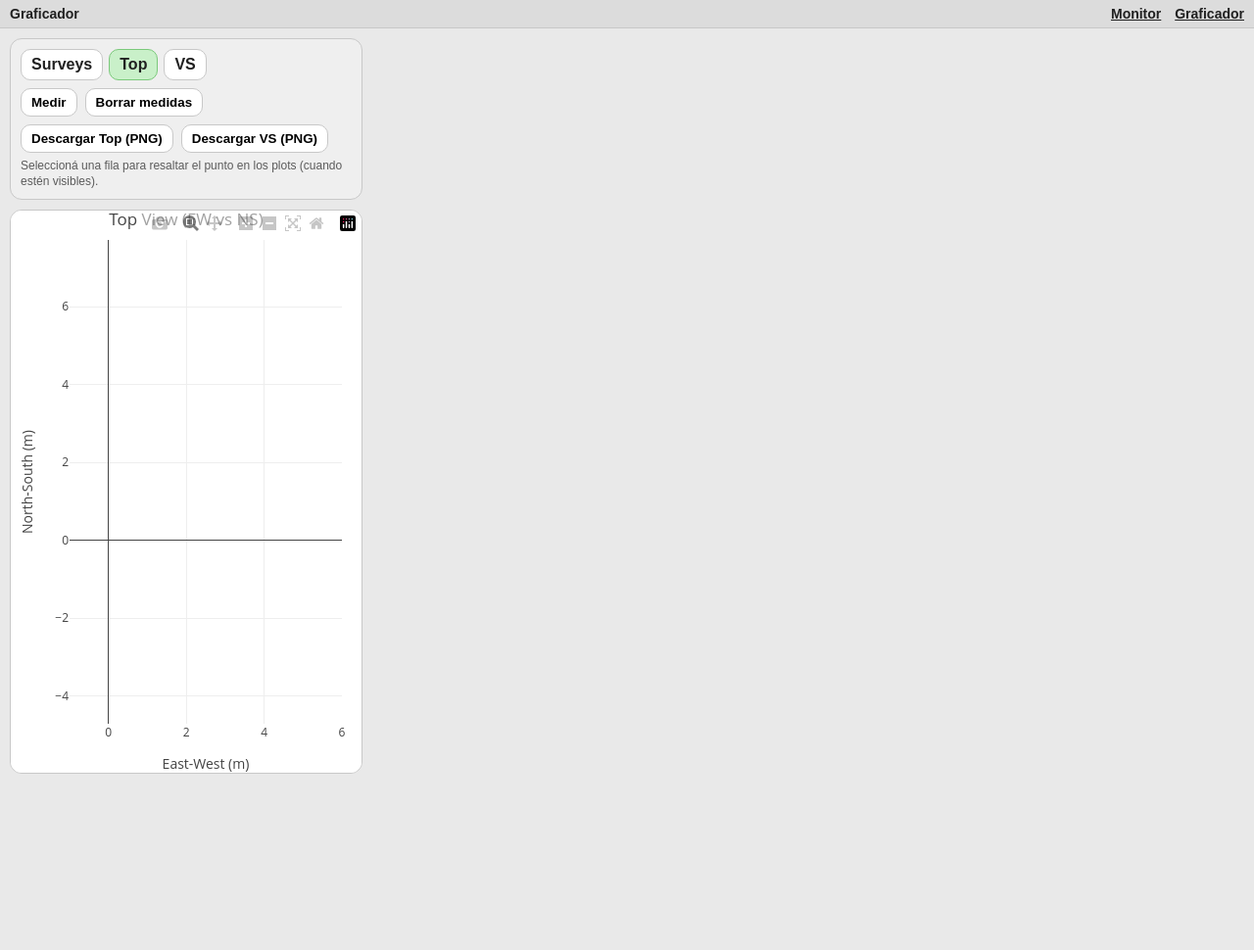
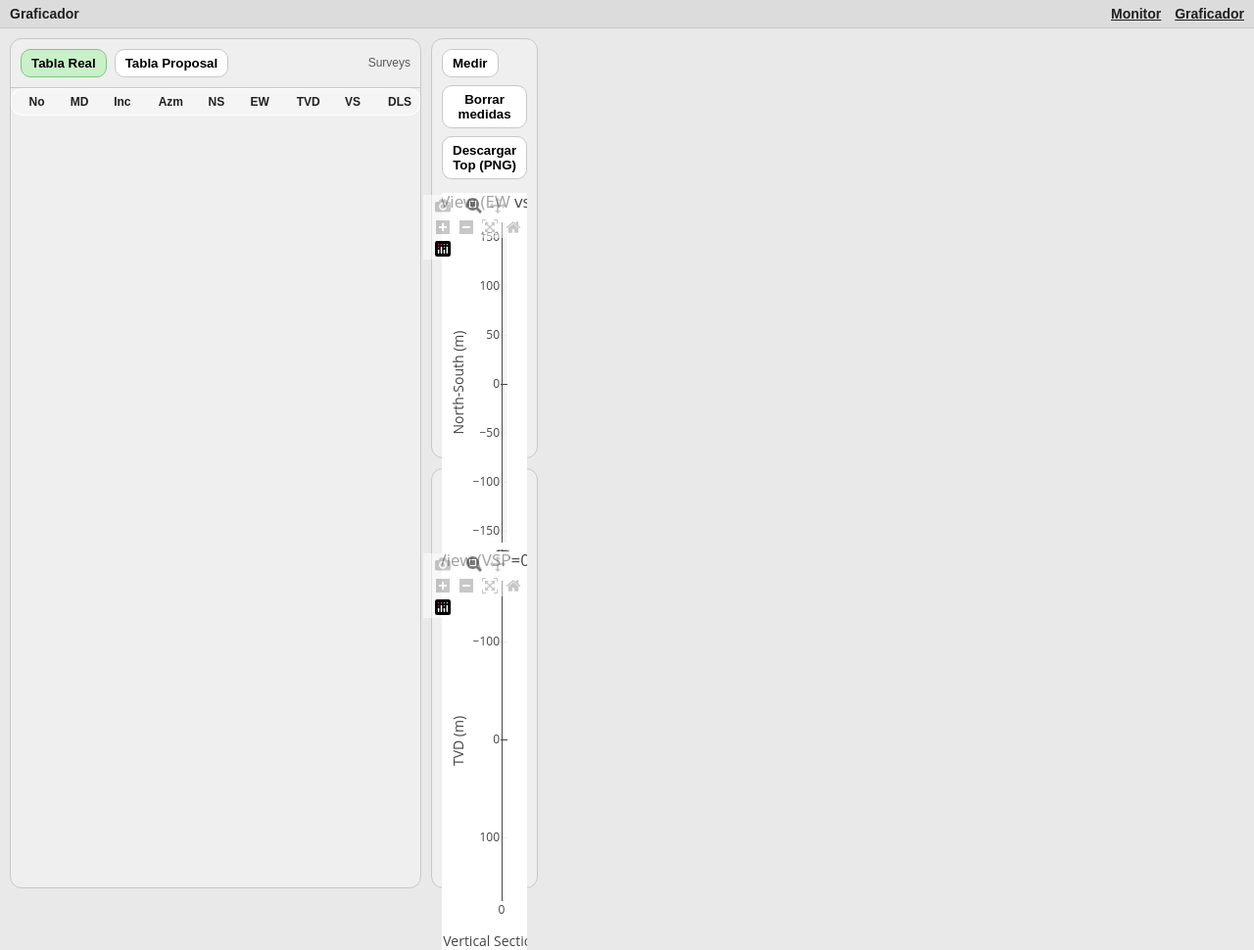
Before and after one commit to educode007/mwdlive, a Flask app: page /plotter/viewer in a window 1280 px wide. Shown: the whole page at 98% size. Before the commit the page ends 790 px from the top, so only its background shows below. Run offline with Flask 3, Linux system fonts and the light colour scheme; data that the repository does not hold is empty; some libraries are stand-ins or nearby versions.

Commit message:
Monitor: prevent bullet flicker; Viewer: surveys left + split plots

```diff
--- a/templates/plotter.html
+++ b/templates/plotter.html
@@ -55,6 +55,20 @@
         box-sizing: border-box;
       }
 
+      .workspace-split {
+        display: grid;
+        grid-template-columns: 420px 1fr;
+        gap: 10px;
+        height: 100%;
+      }
+
+      .plots-split {
+        display: grid;
+        grid-template-rows: 1fr 1fr;
+        gap: 10px;
+        height: 100%;
+      }
+
       .panel {
         background: var(--panel);
         border: 1px solid var(--border);
@@ -160,6 +174,10 @@
         min-height: 520px;
       }
 
+      .plot.split {
+        min-height: 260px;
+      }
+
       table {
         width: 100%;
         border-collapse: collapse;
@@ -194,6 +212,10 @@
       .table-wrap {
         height: calc(100vh - 220px);
         overflow: auto;
+      }
+
+      .table-wrap.left {
+        height: calc(100vh - 170px);
       }
 
       .dataset-pill {
@@ -306,6 +328,63 @@
           </div>
         </div>
 
+        {% if viewer_mode %}
+        <div class="workspace-split">
+          <div class="panel" style="padding: 0; overflow: hidden;">
+            <div id="view-surveys" class="view active">
+              <div class="btnbar" style="padding: 10px; border-bottom: 1px solid var(--border); justify-content: space-between;">
+                <div class="btnbar">
+                  <button id="showReal" class="primary">Tabla Real</button>
+                  <button id="showProposal">Tabla Proposal</button>
+                </div>
+                <div class="hint">Surveys</div>
+              </div>
+              <div class="table-wrap left">
+                <table>
+                  <thead>
+                    <tr>
+                      <th>No</th>
+                      <th>MD</th>
+                      <th>Inc</th>
+                      <th>Azm</th>
+                      <th>NS</th>
+                      <th>EW</th>
+                      <th>TVD</th>
+                      <th>VS</th>
+                      <th>DLS</th>
+                    </tr>
+                  </thead>
+                  <tbody id="surveysBody"></tbody>
+                </table>
+              </div>
+            </div>
+          </div>
+
+          <div class="plots-split">
+            <div class="panel">
+              <div class="btnbar" style="margin-bottom: 6px; justify-content: space-between;">
+                <div class="btnbar">
+                  <button id="measureToggle">Medir</button>
+                  <button id="clearMeasures">Borrar medidas</button>
+                  <button id="dlTop">Descargar Top (PNG)</button>
+                </div>
+                <span id="measureHint" class="hint" style="margin-left: 6px;"></span>
+              </div>
+              <div id="view-top" class="view active"><div id="plotTop" class="plot split"></div></div>
+            </div>
+
+            <div class="panel">
+              <div class="btnbar" style="margin-bottom: 6px; justify-content: space-between;">
+                <div class="hint">VS</div>
+                <div class="btnbar">
+                  <button id="dlVS">Descargar VS (PNG)</button>
+                </div>
+              </div>
+              <div id="view-vs" class="view active"><div id="plotVS" class="plot split"></div></div>
+            </div>
+          </div>
+        </div>
+        {% else %}
         <div class="workspace">
           <div class="panel">
             <div class="tabs">
@@ -355,6 +434,7 @@
             <div id="view-vs" class="view"><div id="plotVS" class="plot"></div></div>
           </div>
         </div>
+        {% endif %}
       </div>
     </div>
 
@@ -818,12 +898,8 @@
 
           if (isViewer) {
             try {
-              if (document.getElementById('view-top') && document.getElementById('view-top').classList.contains('active')) {
-                Plotly.Plots.resize(plotTopEl);
-              }
-              if (document.getElementById('view-vs') && document.getElementById('view-vs').classList.contains('active')) {
-                Plotly.Plots.resize(plotVSEl);
-              }
+              Plotly.Plots.resize(plotTopEl);
+              Plotly.Plots.resize(plotVSEl);
             } catch (_) {
             }
           }
@@ -1409,7 +1485,6 @@
           } catch (_) {
           }
 
-          setActiveView('top');
           window.setInterval(() => {
             viewerPollOnce();
           }, 2500);
```
Also changed, not shown: templates/index.html (+25 -13 lines).
